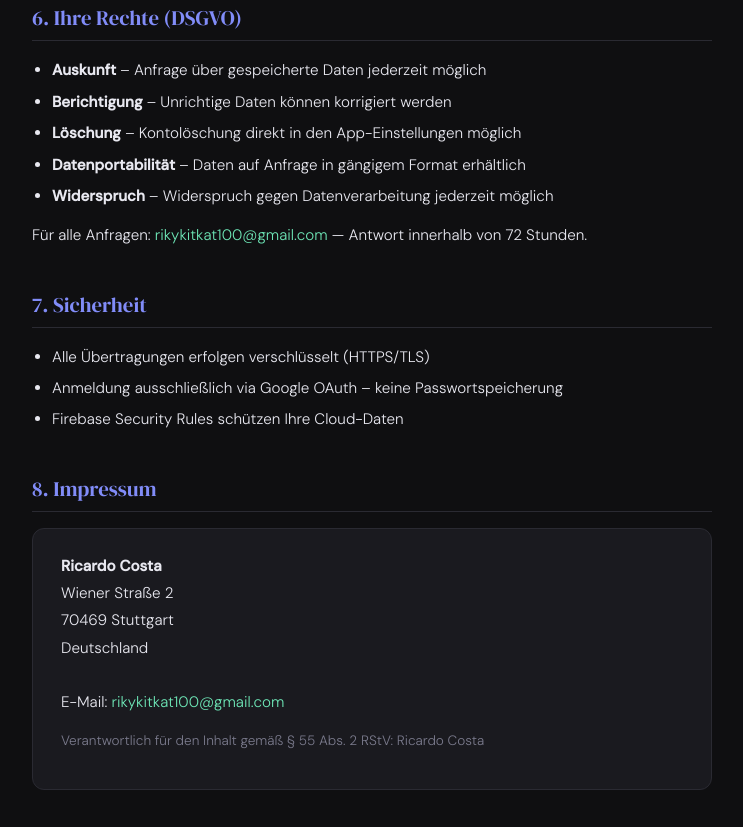
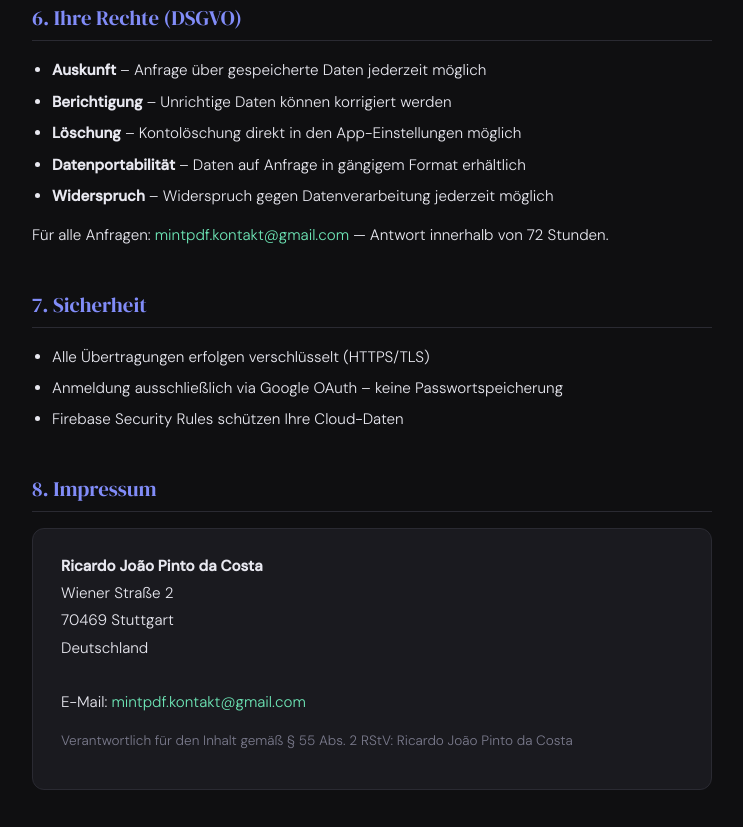
Before and after one commit to Free4nes/mintpdf-privacy, a plain HTML site: page index.html in a window 1280 px wide. Shown: the part 1942-2769 px from the top of the page, without its empty margins (268-1011 px from the left). Drawn offline with Linux system fonts and the light colour scheme.

Commit message:
Index.html

```diff
--- a/index.html
+++ b/index.html
@@ -122,9 +122,9 @@
     <h2>1. Allgemeines</h2>
     <p>MintPDF ist eine mobile Anwendung zum Scannen von Dokumenten, Erstellen von PDFs sowie zur optionalen Cloud-Synchronisation. Diese Datenschutzerklärung informiert Sie darüber, welche Daten erhoben werden, wie sie verwendet werden und welche Rechte Sie haben.</p>
     <p>Verantwortlicher im Sinne der DSGVO:<br />
-    <strong>Ricardo Costa</strong><br />
+    <strong>Ricardo João Pinto da Costa</strong><br />
     Wiener Straße 2, 70469 Stuttgart<br />
-    E-Mail: <a href="mailto:rikykitkat100@gmail.com">rikykitkat100@gmail.com</a></p>
+    E-Mail: <a href="mailto:mintpdf.kontakt@gmail.com">mintpdf.kontakt@gmail.com</a></p>
   </section>
 
   <section>
@@ -196,7 +196,7 @@
       <li><strong>Datenportabilität</strong> – Daten auf Anfrage in gängigem Format erhältlich</li>
       <li><strong>Widerspruch</strong> – Widerspruch gegen Datenverarbeitung jederzeit möglich</li>
     </ul>
-    <p>Für alle Anfragen: <a href="mailto:rikykitkat100@gmail.com">rikykitkat100@gmail.com</a> — Antwort innerhalb von 72 Stunden.</p>
+    <p>Für alle Anfragen: <a href="mailto:mintpdf.kontakt@gmail.com">mintpdf.kontakt@gmail.com</a> — Antwort innerhalb von 72 Stunden.</p>
   </section>
 
   <section>
@@ -211,12 +211,12 @@
   <section>
     <h2>8. Impressum</h2>
     <div class="contact-box">
-      <p><strong>Ricardo Costa</strong><br />
+      <p><strong>Ricardo João Pinto da Costa</strong><br />
       Wiener Straße 2<br />
       70469 Stuttgart<br />
       Deutschland<br /><br />
-      E-Mail: <a href="mailto:rikykitkat100@gmail.com">rikykitkat100@gmail.com</a></p>
-      <p class="muted" style="margin-top: 12px;">Verantwortlich für den Inhalt gemäß § 55 Abs. 2 RStV: Ricardo Costa</p>
+      E-Mail: <a href="mailto:mintpdf.kontakt@gmail.com">mintpdf.kontakt@gmail.com</a></p>
+      <p class="muted" style="margin-top: 12px;">Verantwortlich für den Inhalt gemäß § 55 Abs. 2 RStV: Ricardo João Pinto da Costa</p>
     </div>
   </section>
 
```
